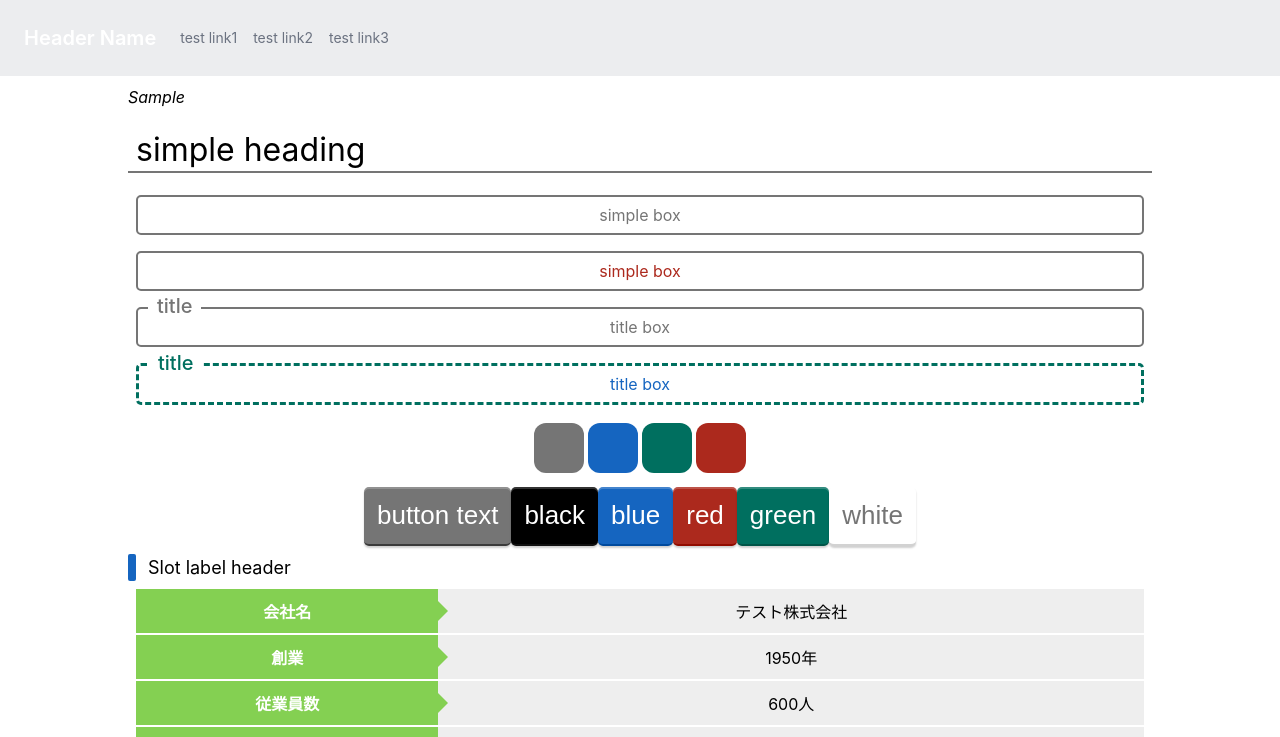
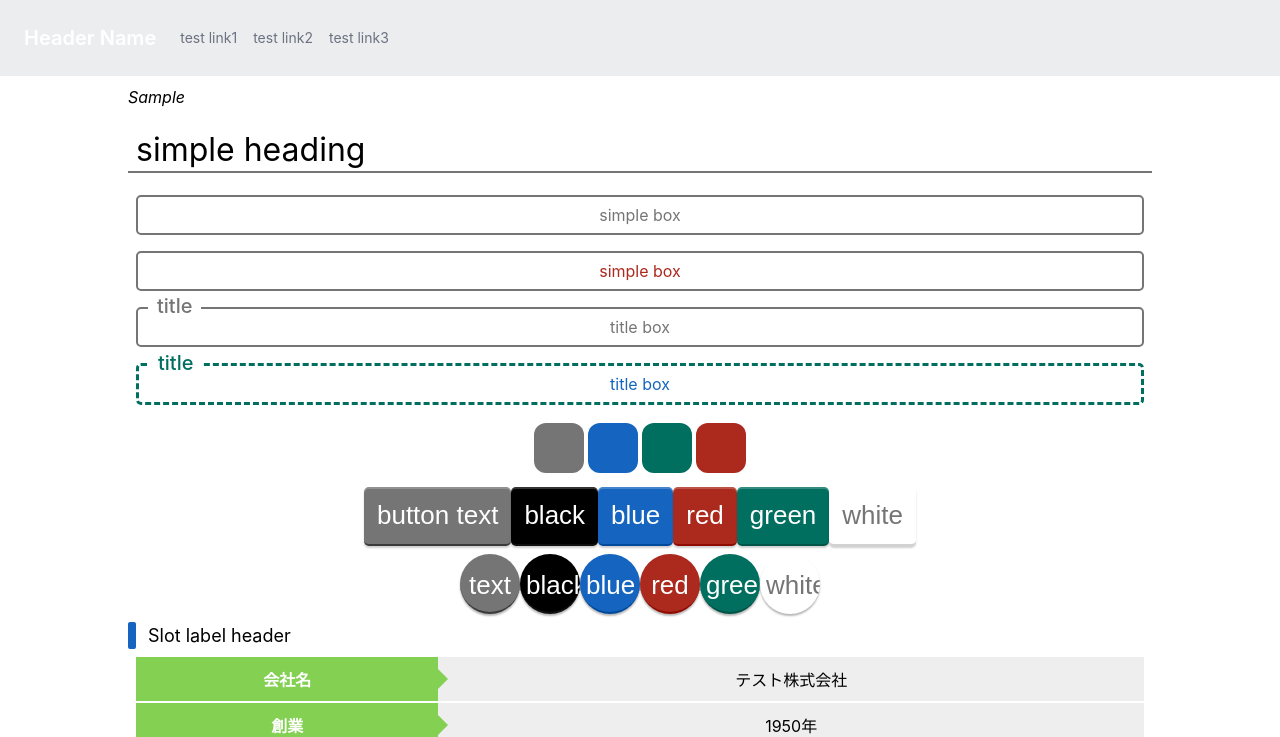
Before and after one commit to FumihiroMaejima/amplify-test, a React (Vite) app: page /sample in a window 1280 px wide. Shown: the top 737 px of the page. Built offline with nearby package versions, Linux system fonts and the light colour scheme.

Commit message:
add circle button

```diff
--- /dev/null
+++ b/src/assets/scss/components/parts/button/PartsCircleButton.scss
@@ -0,0 +1,90 @@
+@import '../../../util/colors.scss';
+
+$parts-circle-button-default-color: #85fd35;
+$parts-circle-button-default-border-bottom-color: #00d21c;
+
+.parts-circle-button {
+  display: inline-block;
+  text-decoration: none;
+  background: $parts-circle-button-default-color;
+  color: $util-color-white default;
+  width: 60px;
+  height: 60px;
+  line-height: 60px;
+  border-radius: 50%;
+  text-align: center;
+  font-weight: 400;
+  overflow: hidden;
+  box-shadow: 0px 2px 2px rgba(0, 0, 0, 0.29);
+  border: none;
+  transition: .4s;
+
+  &:hover {
+    cursor: pointer;
+  }
+
+  &:active {
+    -webkit-transform: translateY(2px);
+    transform: translateY(2px);
+    box-shadow: 0 0 1px rgba(0, 0, 0, 0.15);
+    border-bottom: none;
+  }
+
+  &__color {
+    &--black {
+      background: $util-color-black;
+      border-bottom: solid 2px $util-color-dark-black;
+
+      &:active {
+        border-bottom: none;
+      }
+    }
+
+    &--dark-grey {
+      background: $util-color-dark-grey;
+      border-bottom: solid 2px $util-color-dark-dark-grey;
+
+      &:active {
+        border-bottom: none;
+      }
+    }
+
+    &--blue {
+      background: $util-color-blue;
+      border-bottom: solid 2px $util-color-dark-blue;
+
+      &:active {
+        border-bottom: none;
+      }
+    }
+
+    &--green {
+      background: $util-color-green;
+      border-bottom: solid 2px $util-color-dark-green;
+
+      &:active {
+        border-bottom: none;
+      }
+    }
+
+    &--red {
+      background: $util-color-red;
+      border-bottom: solid 2px $util-color-dark-red;
+
+      &:active {
+        border-bottom: none;
+      }
+    }
+
+    &--white {
+      color: $util-color-dark-grey !important;
+      background: $util-color-white;
+      // border-bottom: solid 2px $util-color-dark-dark-grey;
+
+      &:active {
+        border-bottom: none;
+        border: solid 1px $util-color-dark-grey;
+      }
+    }
+  }
+}
--- a/src/assets/scss/index.scss
+++ b/src/assets/scss/index.scss
@@ -10,6 +10,7 @@
 @import './components/parts/PartsMessageBoard.scss';
 @import './components/parts/box/PartsSimpleBox.scss';
 @import './components/parts/box/PartsTitleBox.scss';
+@import './components/parts/button/PartsCircleButton.scss';
 @import './components/parts/button/PartsSimpleButton.scss';
 @import './components/parts/button/PartsSimpleFlatButton.scss';
 @import './components/parts/heading/PartsSimpleHeading.scss';
--- /dev/null
+++ b/src/components/parts/button/PartsCircleButton.tsx
@@ -0,0 +1,25 @@
+import React from 'react'
+
+type ColorType = 'black' | 'dark-grey' | 'blue' | 'green' | 'red' | 'white'
+type Props = {
+  text?: string
+  color?: ColorType
+  textColor?: ColorType
+}
+
+export const PartsCircleButton: React.VFC<Props> = ({
+  text = 'text',
+  color = 'dark-grey',
+  textColor = 'white',
+}) => {
+  return (
+    <button
+      // className={`parts-simple-button util-color__bg--${color} util-color__text--${textColor}`}
+      className={`parts-circle-button parts-circle-button__color--${color} util-color__text--${textColor}`}
+    >
+      {text}
+    </button>
+  )
+}
+
+export default PartsCircleButton
--- a/src/pages/Sample.tsx
+++ b/src/pages/Sample.tsx
@@ -5,6 +5,7 @@ import { PartsLabelTable } from '@/components/parts/table/PartsLabelTable'
 import { PartsMessageBoard } from '@/components/parts/PartsMessageBoard'
 import { PartsSimpleBox } from '@/components/parts/box/PartsSimpleBox'
 import { PartsTitleBox } from '@/components/parts/box/PartsTitleBox'
+import { PartsCircleButton } from '@/components/parts/button/PartsCircleButton'
 import { PartsSimpleButton } from '@/components/parts/button/PartsSimpleButton'
 import { PartsSimpleFlatButton } from '@/components/parts/button/PartsSimpleFlatButton'
 import { PartsSimpleHeading } from '@/components/parts/heading/PartsSimpleHeading'
@@ -82,6 +83,15 @@ export const Sample: React.VFC = () => {
         <PartsSimpleButton text="white" color="white" />
       </div>
 
+      <div className="m-xy2">
+        <PartsCircleButton text="text" />
+        <PartsCircleButton text="black" color="black" />
+        <PartsCircleButton text="blue" color="blue" />
+        <PartsCircleButton text="red" color="red" />
+        <PartsCircleButton text="green" color="green" />
+        <PartsCircleButton text="white" color="white" />
+      </div>
+
       <PartsLabelHeader text="Slot label header" color="blue" />
 
       <div className="m-xy2">
```
